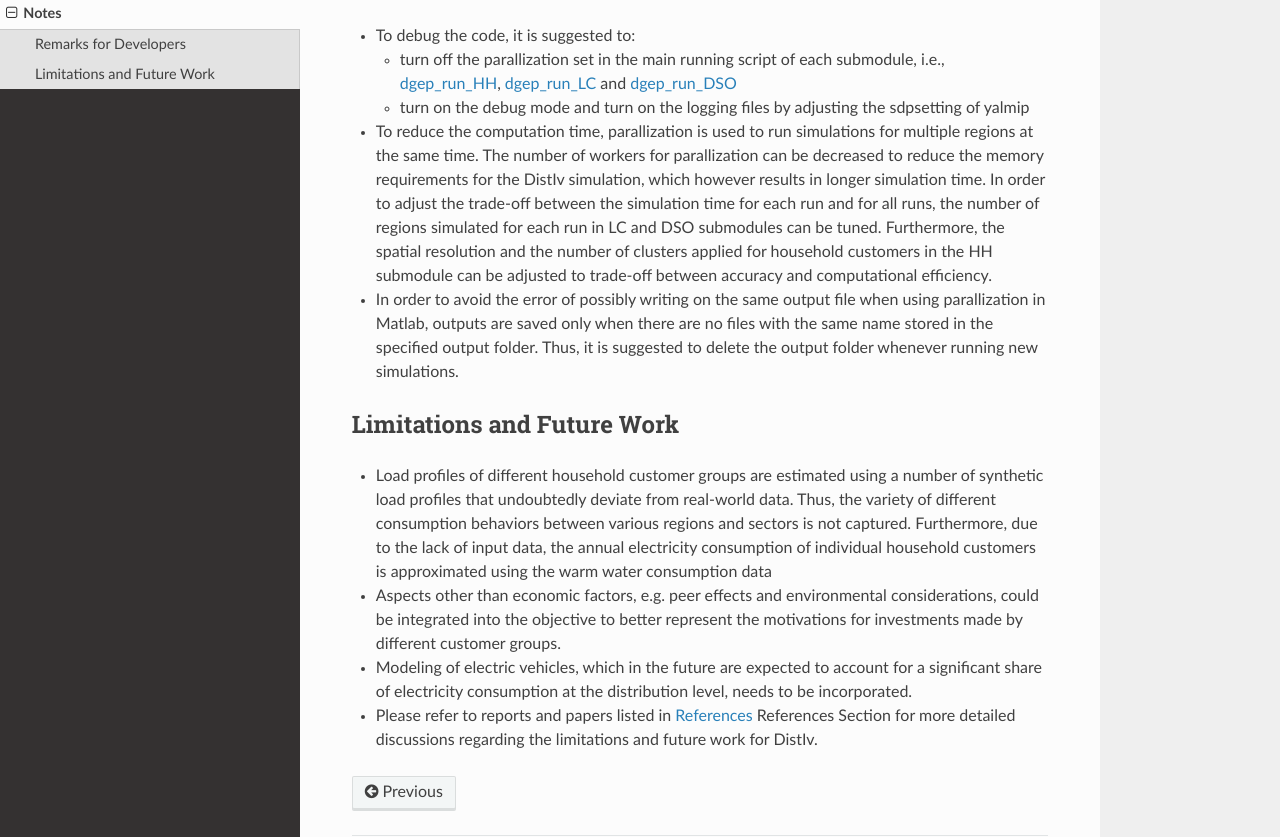
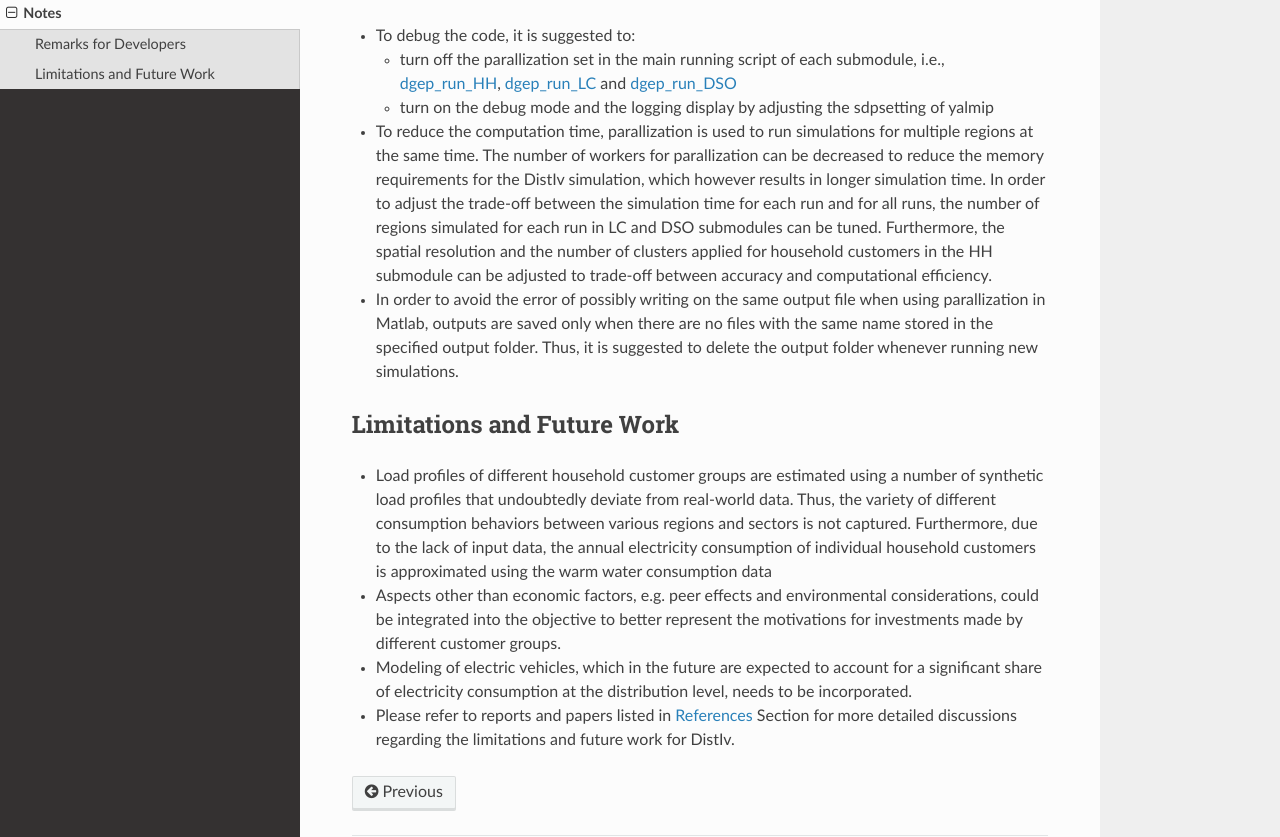
Before and after one commit to xuejiaohan/Nexuse_distiv_doc, a Sphinx documentation site: the page built from docs/source/notes.rst, in a window 1280 px wide and 1133 px high. Shown: the part 192-1029 px from the top of the window. Built offline with Sphinx 7.4.7 and the Read the Docs theme 2.0.0, drawn with Linux system fonts in a browser that asks for light colours; pages that are not in the unit, such as notebooks, are missing from menus.

Commit message:
Update notes.rst

```diff
--- a/docs/source/notes.rst
+++ b/docs/source/notes.rst
@@ -9,7 +9,7 @@ Remarks for Developers
 * To debug the code, it is suggested to:
 
   * turn off the parallization set in the main running script of each submodule, i.e., :ref:`dgep_run_HH`, :ref:`dgep_run_LC` and :ref:`dgep_run_DSO`
-  * turn on the debug mode and turn on the logging files by adjusting the sdpsetting of yalmip
+  * turn on the debug mode and the logging display by adjusting the sdpsetting of yalmip
 
 * To reduce the computation time, parallization is used to run simulations for multiple regions at the same time. The number of workers for parallization can be decreased to reduce the memory requirements for the DistIv simulation, which however results in longer simulation time. In order to adjust the trade-off between the simulation time for each run and for all runs, the number of regions simulated for each run in LC and DSO submodules can be tuned. Furthermore, the spatial resolution and the number of clusters applied for household customers in the HH submodule can be adjusted to trade-off between accuracy and computational efficiency.
 
@@ -27,4 +27,4 @@ Limitations and Future Work
 
 * Modeling of electric vehicles, which in the future are expected to account for a significant share of electricity consumption at the distribution level, needs to be incorporated.
 
-* Please refer to reports and papers listed in :ref:`reference` References Section for more detailed discussions regarding the limitations and future work for DistIv.
+* Please refer to reports and papers listed in :ref:`reference` Section for more detailed discussions regarding the limitations and future work for DistIv.
```
